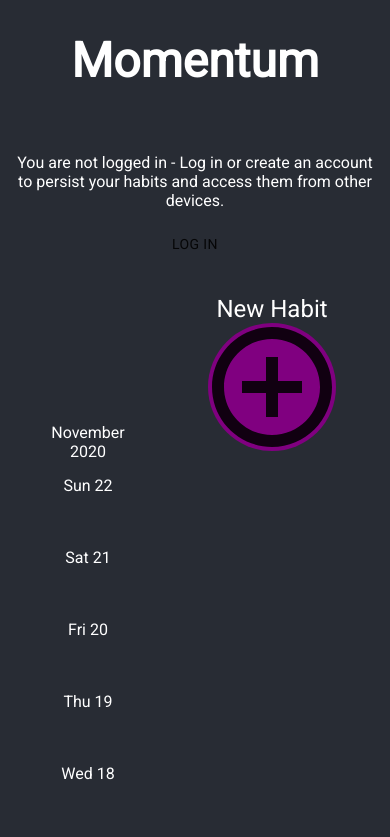
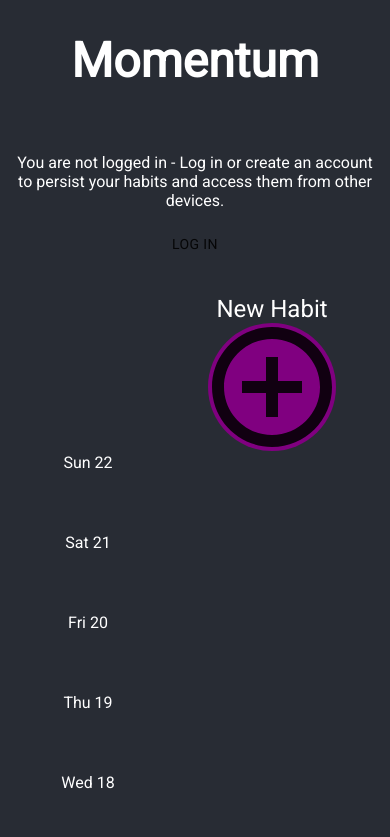
Before and after one commit to methoil/momentum, a React (Create React App) app: page /dashboard in a window 390 px wide. Shown: the top 837 px of the page. Built offline with nearby package versions, Linux system fonts and the light colour scheme.

Commit message:
fix - date label alignment in mobile view

```diff
--- a/src/components/css/dates-title-bar.scss
+++ b/src/components/css/dates-title-bar.scss
@@ -17,8 +17,14 @@
 .date-label-container {
     display: flex;
     flex-direction: column;
-    justify-content: space-between;
-    height: 4.5rem;
+    justify-content: center;
+    height: 5rem;
+}
+
+@media screen and (min-width: 900px) {
+    .date-label-container {
+        justify-content: space-between;
+    }
 }
 
 /* todo - add vars for these to connect to habit-card + link .scss */
--- a/src/components/dates-title-bar.tsx
+++ b/src/components/dates-title-bar.tsx
@@ -19,9 +19,10 @@ export const TitleBar: React.FC<IProps> = ({ dates }) => {
     const year = dateParts?.[0];
 
     const monthYearLabel = `${month} ${year}`;
+    const showYear = window.matchMedia('(min-width:900px)').matches;
     return (
       <div key={date} className="date-label-container">
-        <div className="date-string-in-title">{idx === 0 || dates[idx - 1].split('-')[1] !== `${monthNum}` ? monthYearLabel : ` `}</div>
+        <div className="date-string-in-title">{showYear && (idx === 0 || dates[idx - 1].split('-')[1] !== `${monthNum}`) ? monthYearLabel : ` `}</div>
         <Tooltip title={monthYearLabel}>
           <div className="date-string-in-title">{`${dayOfWeek} ${dayOfMonth}`}</div>
         </Tooltip>
```
